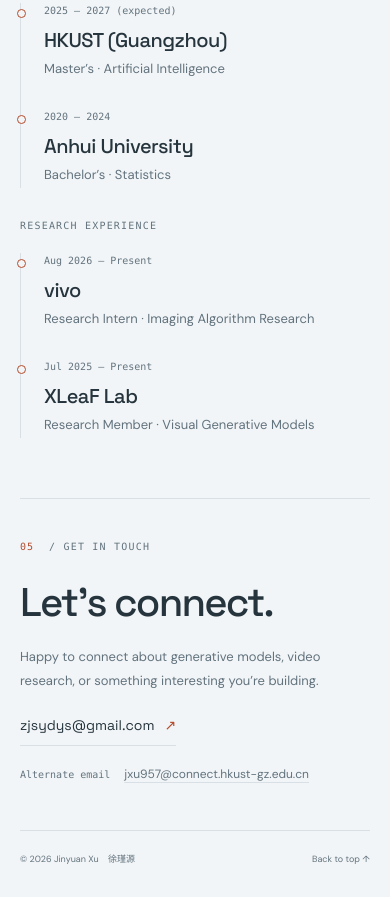
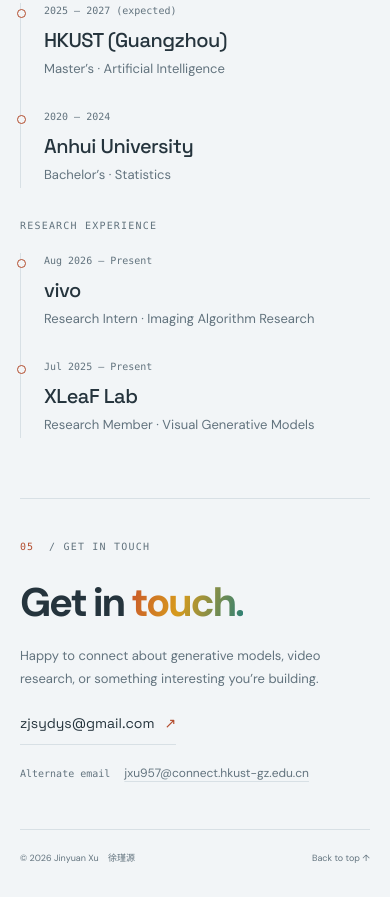
Before and after one commit to GoldmanXu/GoldmanXu.github.io, a plain HTML site: page docs/index.html in a window 390 px wide. Shown: the part 4578-5475 px from the top of the page. Drawn offline with Linux system fonts and the light colour scheme; animation ran at ten frames a second.

Commit message:
Restyle contact heading with a warm-to-teal gradient

```diff
--- a/docs/index.html
+++ b/docs/index.html
@@ -10,7 +10,7 @@
   <meta property="og:type" content="website">
   <title>Jinyuan Xu · 徐瑾源</title>
   <link rel="icon" href="assets/favicon.svg" type="image/svg+xml">
-  <link rel="stylesheet" href="styles.css">
+  <link rel="stylesheet" href="styles.css?v=contact-20261012">
   <script src="theme.js"></script>
   <script src="main.js" defer></script>
   <script type="module" src="reference-scene.js"></script>
@@ -127,7 +127,7 @@
 
     <section id="contact" class="contact section" aria-labelledby="contact-title">
       <span class="eyebrow"><span class="section-number">05</span> / GET IN TOUCH</span>
-      <h2 id="contact-title">Let’s connect.</h2>
+      <h2 id="contact-title">Get in <span class="contact-accent">touch.</span></h2>
       <p>Happy to connect about generative models, video research,<br class="desktop-break"> or something interesting you’re building.</p>
       <a class="contact-email" href="mailto:zjsydys@gmail.com">zjsydys@gmail.com <span aria-hidden="true">↗</span></a>
       <div class="contact-secondary"><span>Alternate email</span><a href="mailto:jxu957@connect.hkust-gz.edu.cn">jxu957@connect.hkust-gz.edu.cn</a></div>
--- a/docs/styles.css
+++ b/docs/styles.css
@@ -97,3 +97,12 @@
 #reference-stage canvas{cursor:crosshair}
 
 .research-links{display:flex;flex-wrap:wrap;gap:10px;margin-top:20px}
+
+/* Contact headline, inspired by the supplied typography reference. */
+.contact h2{font-family:'DM Sans',-apple-system,BlinkMacSystemFont,'Segoe UI',sans-serif;font-size:clamp(40px,8.4vw,104px);font-weight:700;letter-spacing:-.055em;line-height:1.08}
+.contact-accent{display:inline-block;color:var(--teal);white-space:nowrap}
+@supports ((background-clip:text) or (-webkit-background-clip:text)){
+  .contact-accent{background:linear-gradient(105deg,#ca562a 0%,#d79b1d 44%,#2b8077 100%);-webkit-background-clip:text;background-clip:text;color:transparent}
+  html[data-theme=dark] .contact-accent{background-image:linear-gradient(105deg,#f19773 0%,#eac15a 44%,#7ac4b9 100%)}
+}
+@media(forced-colors:active){.contact-accent{background:none;color:CanvasText}}
```
Also changed, not shown: docs/reference.html (+2 -2 lines).
